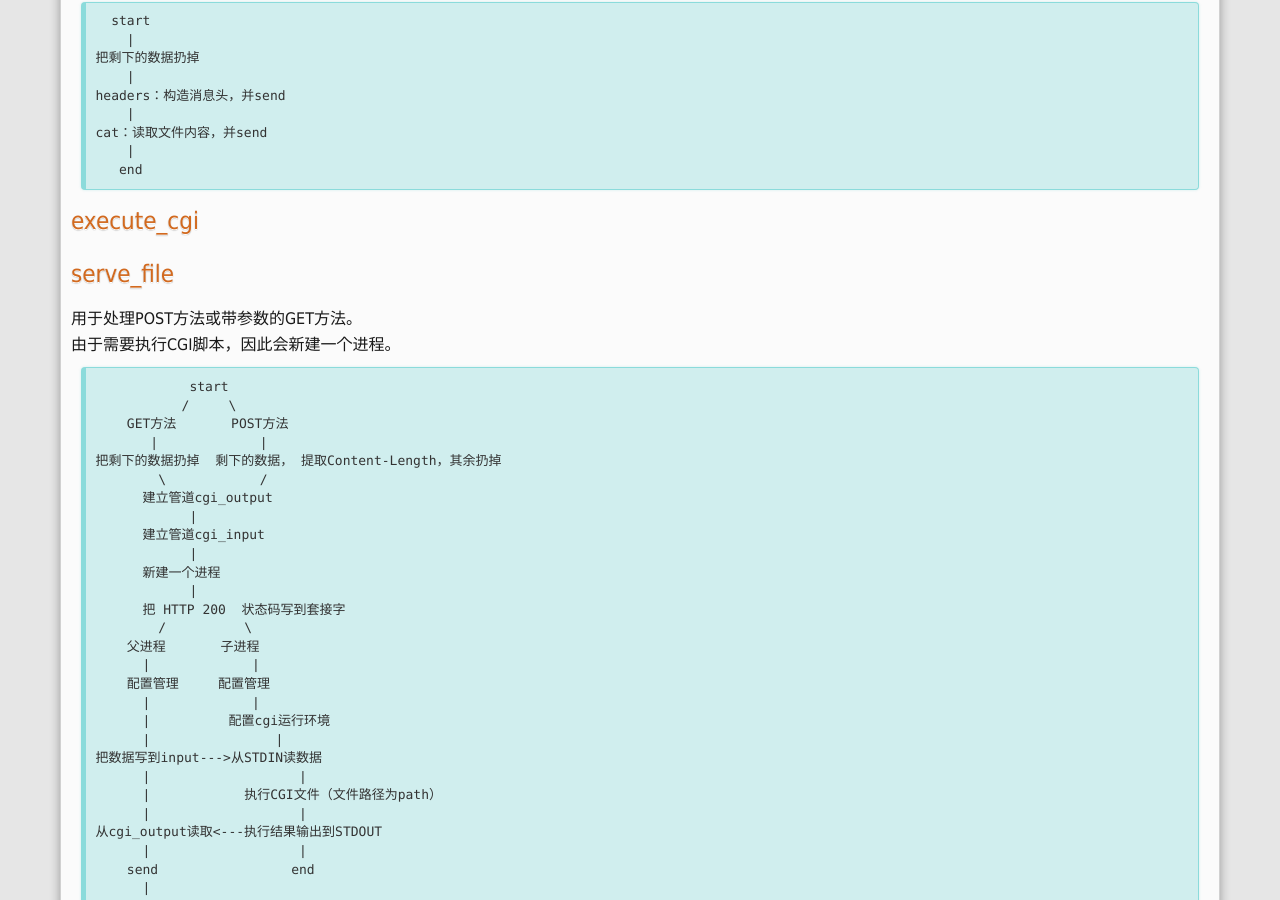
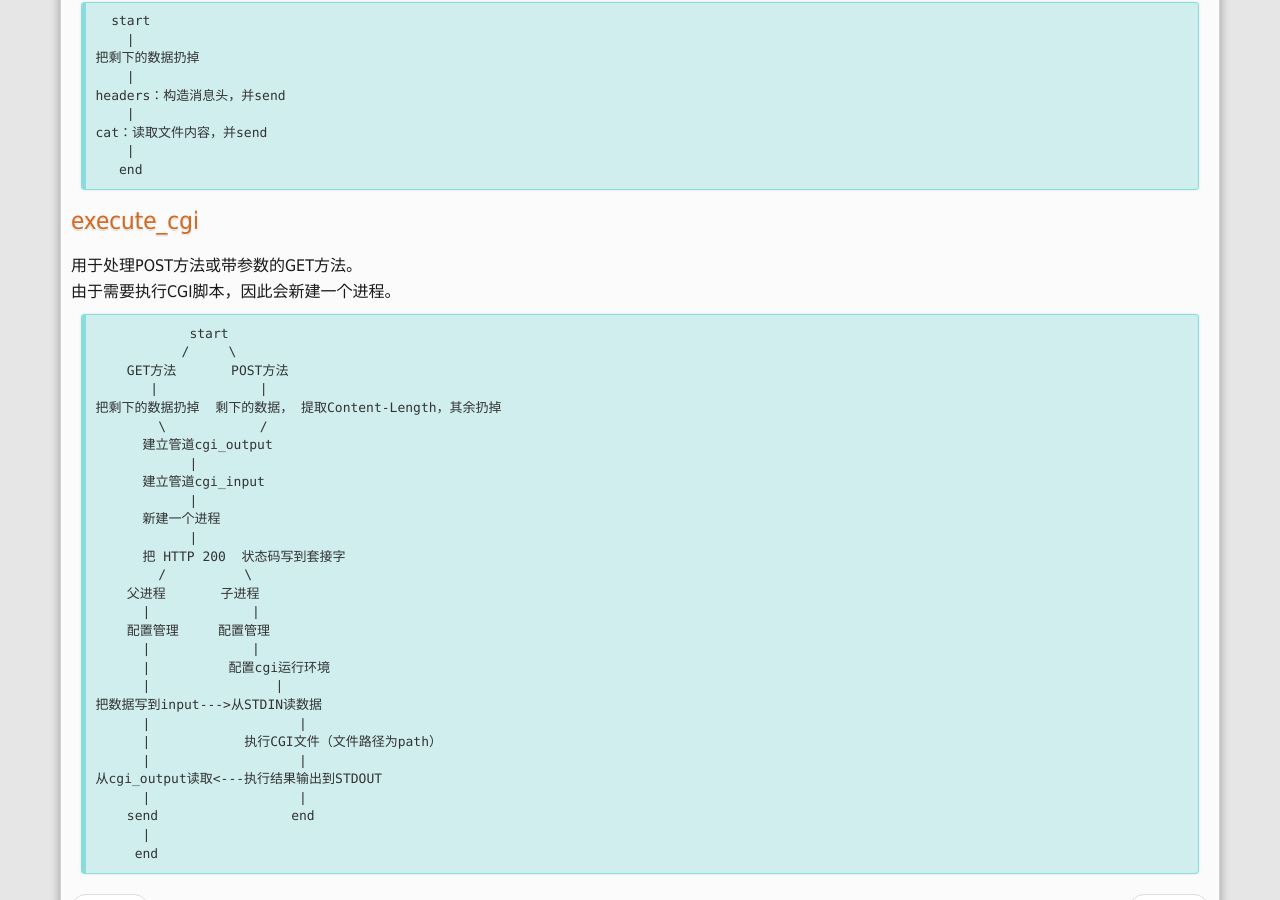
Before and after one commit to windmissing/windmissing.github.io, a Jekyll site: the page built from _posts/2016-08-15-c-opensource-tinyhttpd.md, in a window 1280 px wide and 900 px high, scrolled down 1501 px. Built offline with Jekyll 4.4.1, drawn with Linux system fonts in a browser that asks for light colours; comment, search, counter and statistics services are not loaded.

Commit message:
Update 2016-08-15-c-opensource-tinyhttpd.md

````diff
--- a/_posts/2016-08-15-c-opensource-tinyhttpd.md
+++ b/_posts/2016-08-15-c-opensource-tinyhttpd.md
@@ -84,8 +84,7 @@ cat：读取文件内容，并send
    end
 ```
 
-####  execute_cgi
-#### serve_file
+#### execute_cgi
 
 用于处理POST方法或带参数的GET方法。
 由于需要执行CGI脚本，因此会新建一个进程。
````
